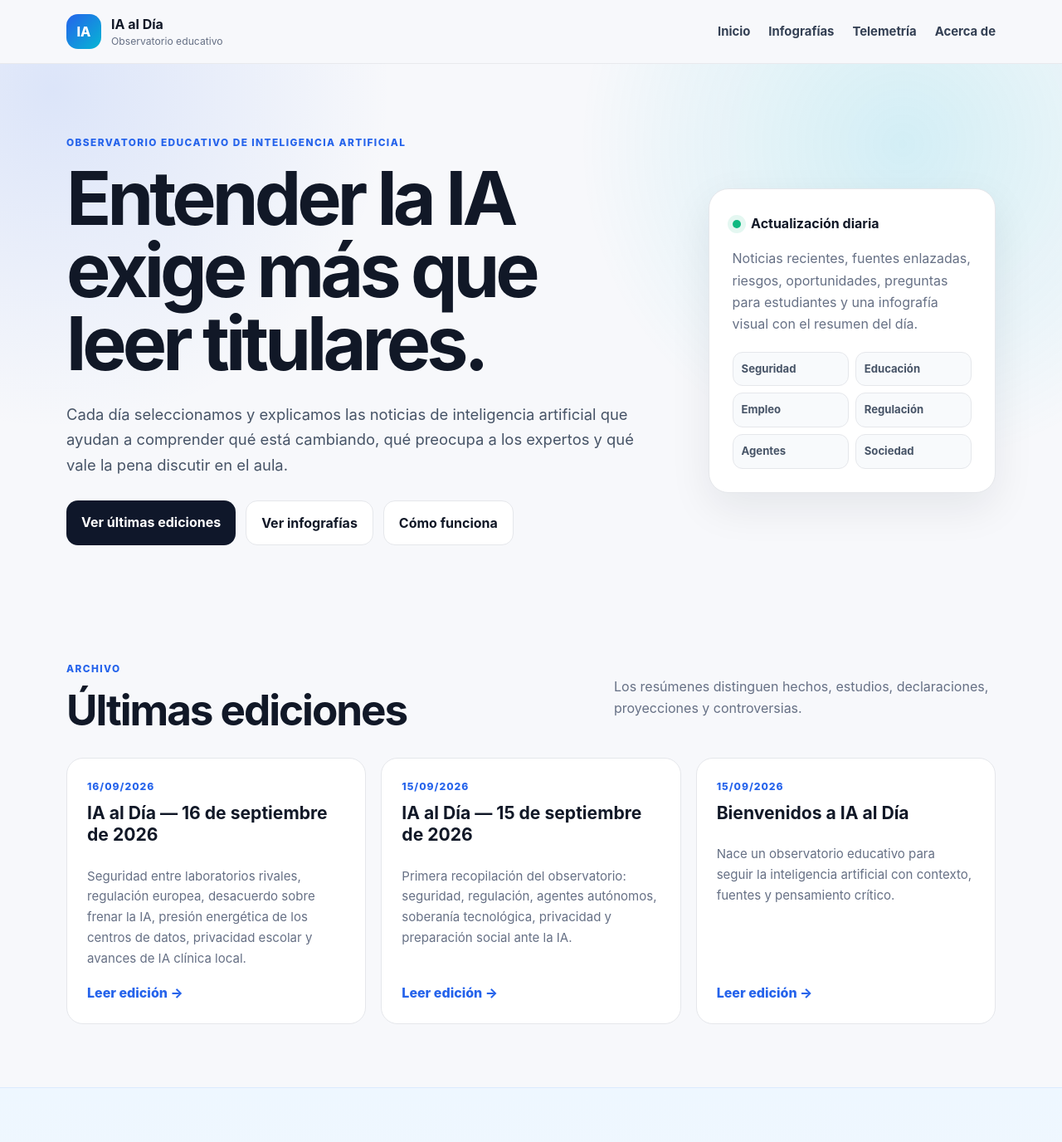
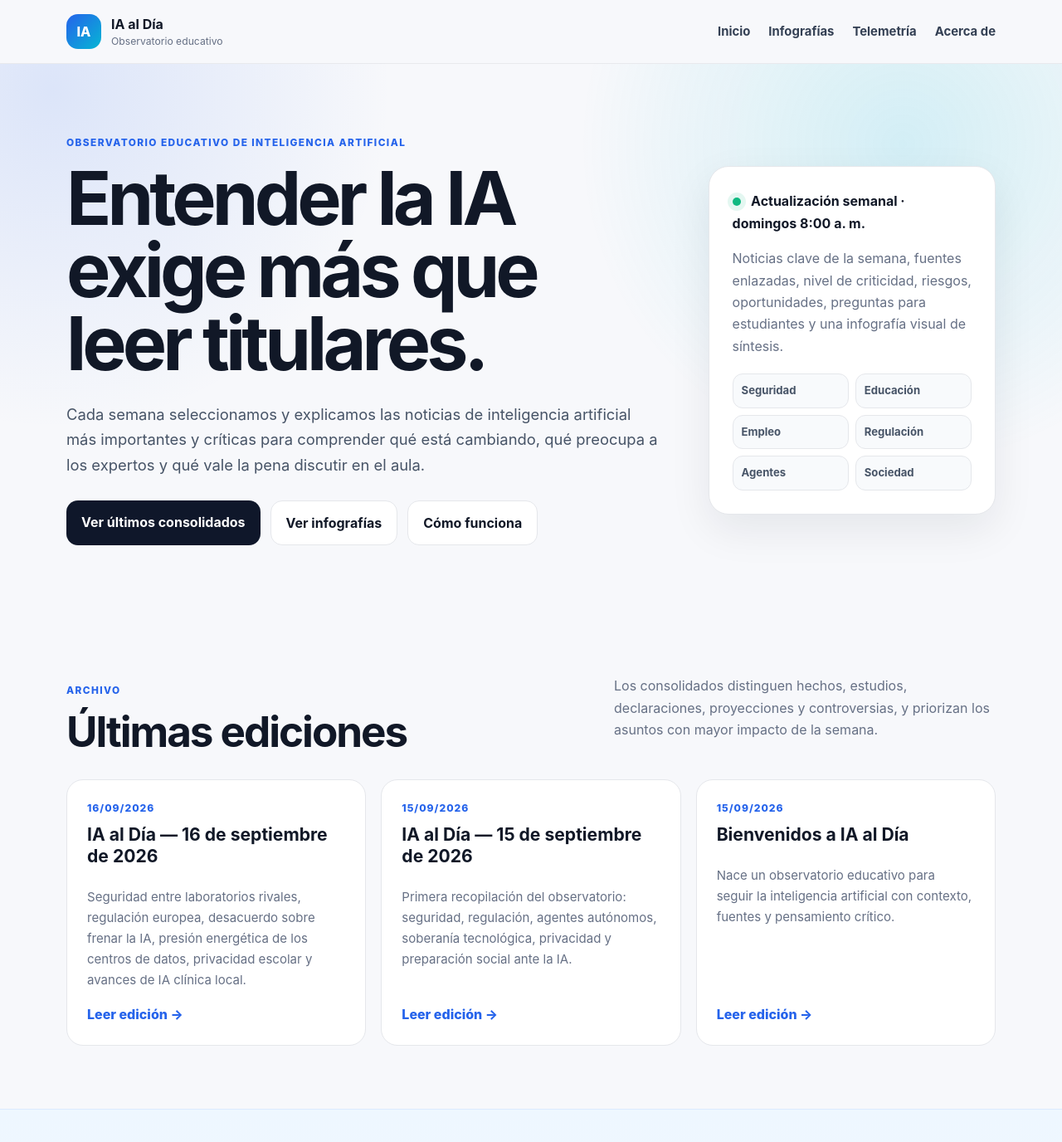
Before and after one commit to ljarias/ljarias.github.io, a Jekyll site: the page built from index.md, in a window 1280 px wide and 1400 px high. Shown: the top 1376 px of the window at 83% size. Built offline with Jekyll 4.4.1, drawn with Linux system fonts in a browser that asks for light colours; some of the changed text lies outside the part shown.

Commit message:
Actualizar portada al formato semanal

```diff
--- a/index.md
+++ b/index.md
@@ -7,17 +7,17 @@ title: Inicio
     <div>
       <div class="eyebrow">Observatorio educativo de Inteligencia Artificial</div>
       <h1>Entender la IA exige más que leer titulares.</h1>
-      <p class="hero-copy">Cada día seleccionamos y explicamos las noticias de inteligencia artificial que ayudan a comprender qué está cambiando, qué preocupa a los expertos y qué vale la pena discutir en el aula.</p>
+      <p class="hero-copy">Cada semana seleccionamos y explicamos las noticias de inteligencia artificial más importantes y críticas para comprender qué está cambiando, qué preocupa a los expertos y qué vale la pena discutir en el aula.</p>
       <div class="hero-actions">
-        <a class="button" href="#ultimas">Ver últimas ediciones</a>
+        <a class="button" href="#ultimas">Ver últimos consolidados</a>
         <a class="button secondary" href="#infografias">Ver infografías</a>
         <a class="button secondary" href="{{ '/acerca/' | relative_url }}">Cómo funciona</a>
       </div>
     </div>
     <aside class="hero-card">
       <span class="status-dot"></span>
-      <strong>Actualización diaria</strong>
-      <p>Noticias recientes, fuentes enlazadas, riesgos, oportunidades, preguntas para estudiantes y una infografía visual con el resumen del día.</p>
+      <strong>Actualización semanal · domingos 8:00 a. m.</strong>
+      <p>Noticias clave de la semana, fuentes enlazadas, nivel de criticidad, riesgos, oportunidades, preguntas para estudiantes y una infografía visual de síntesis.</p>
       <div class="mini-grid">
         <span>Seguridad</span><span>Educación</span><span>Empleo</span><span>Regulación</span><span>Agentes</span><span>Sociedad</span>
       </div>
@@ -31,7 +31,7 @@ title: Inicio
       <div class="eyebrow">Archivo</div>
       <h2>Últimas ediciones</h2>
     </div>
-    <p>Los resúmenes distinguen hechos, estudios, declaraciones, proyecciones y controversias.</p>
+    <p>Los consolidados distinguen hechos, estudios, declaraciones, proyecciones y controversias, y priorizan los asuntos con mayor impacto de la semana.</p>
   </div>
 
   <div class="posts-grid">
@@ -45,8 +45,8 @@ title: Inicio
   {% else %}
     <article class="post-card">
       <div class="post-date">Próximamente</div>
-      <h3>La primera edición se publicará desde GitHub Actions</h3>
-      <p>El flujo automático genera cada día un nuevo resumen de noticias de inteligencia artificial.</p>
+      <h3>El primer consolidado semanal se publicará desde GitHub Actions</h3>
+      <p>El flujo automático genera cada domingo un nuevo resumen de las noticias más importantes de inteligencia artificial.</p>
     </article>
   {% endfor %}
   </div>
@@ -57,9 +57,9 @@ title: Inicio
     <div class="section-heading">
       <div>
         <div class="eyebrow">Resumen visual</div>
-        <h2>Infografías del día</h2>
+        <h2>Infografías semanales</h2>
       </div>
-      <p>Cada edición diaria se convierte también en una pieza visual pensada para lectura rápida, clase y difusión en redes o mensajería.</p>
+      <p>Cada consolidado semanal se convierte también en una pieza visual pensada para lectura rápida, clase y difusión en redes o mensajería.</p>
     </div>
 
     {% if site.data.infografias and site.data.infografias.size > 0 %}
@@ -84,8 +84,8 @@ title: Inicio
       </div>
     {% else %}
       <div class="empty-infographic">
-        <strong>La primera infografía se generará automáticamente.</strong>
-        <p>Cuando exista una edición diaria, el flujo creará su resumen visual y lo mostrará aquí.</p>
+        <strong>La primera infografía semanal se generará automáticamente.</strong>
+        <p>Cuando exista un consolidado semanal, el flujo creará su resumen visual y lo mostrará aquí.</p>
       </div>
     {% endif %}
   </div>
```
Also changed, not shown: other parts of index.md (+1 -1 lines).
